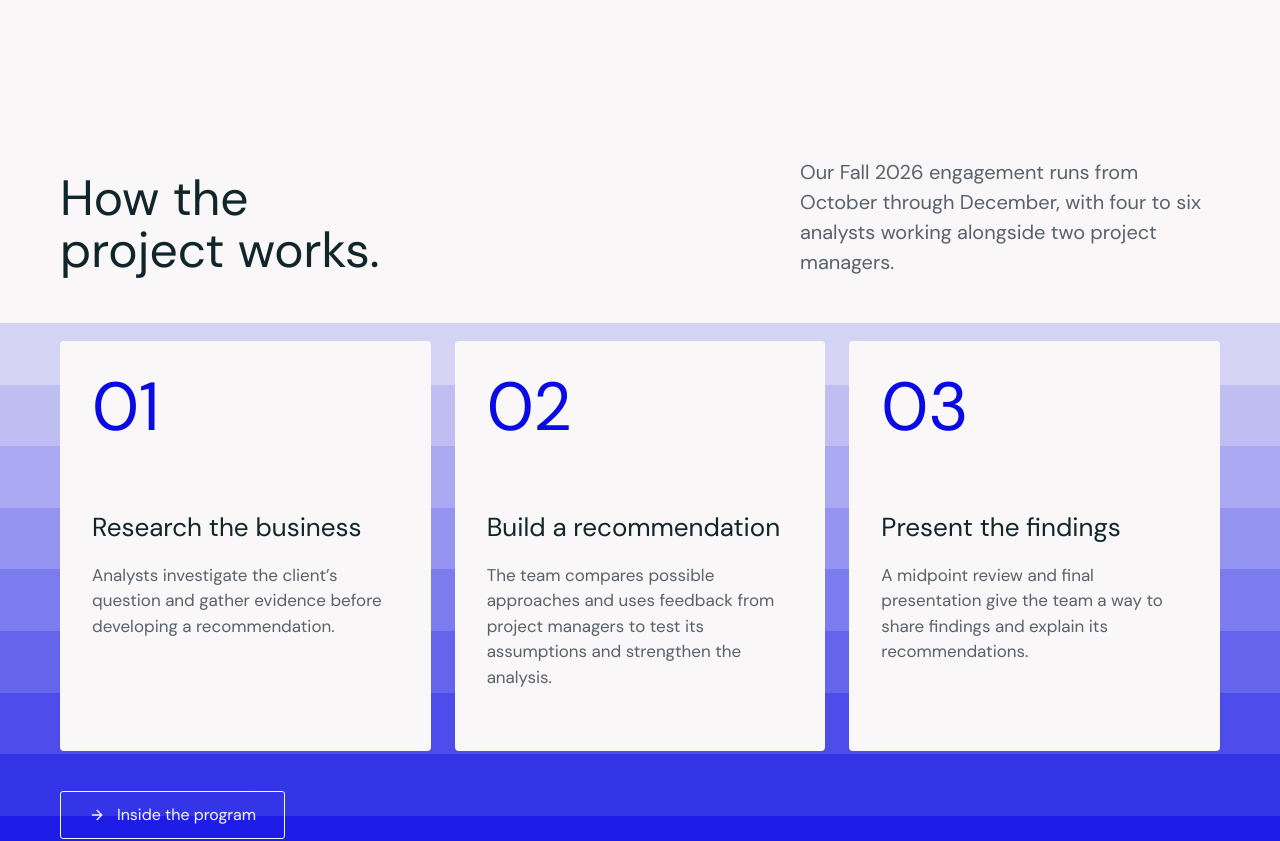
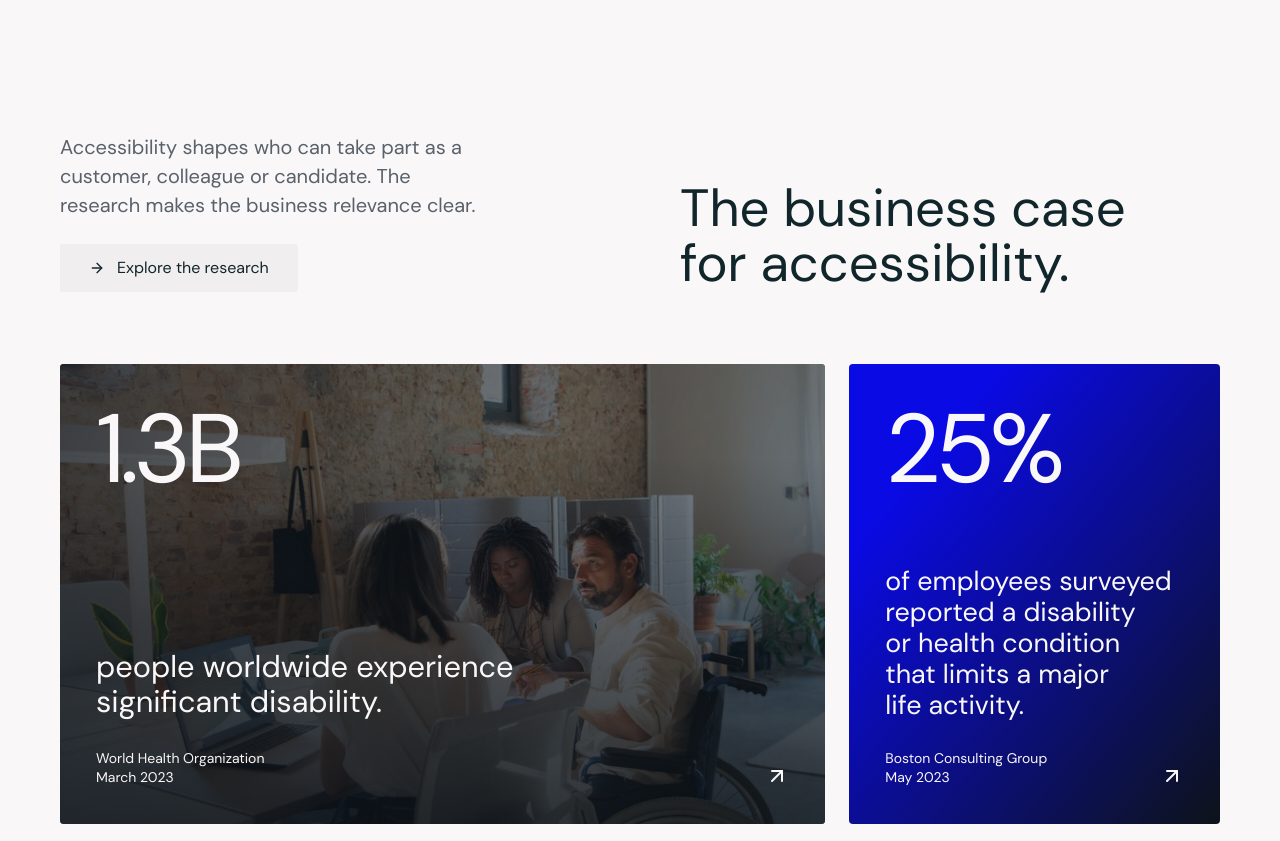
Before and after one commit to sbodine-lab/ublda-website, a React (Vite) app: page /consulting in a window 1280 px wide. Shown: the part 1320-2161 px from the top of the page. Built offline with nearby package versions, Linux system fonts and the light colour scheme.

Commit message:
Add research-backed accessibility business case to consulting home (#157)

```diff
--- /dev/null
+++ b/src/pages/consulting/BusinessCase.tsx
@@ -0,0 +1,55 @@
+import { ArrowUpRight } from "lucide-react";
+import { Button } from "./Studio";
+import { RESEARCH } from "./research";
+import "./business-case.css";
+
+const CARDS = [
+  { id: "disability-is-not-a-niche", theme: "reach", image: "workplace-meeting" },
+  { id: "disability-in-the-workforce", theme: "workforce" },
+  { id: "the-business-case", theme: "performance" },
+  { id: "removing-hiring-barriers", theme: "talent", image: "strategy-meeting" },
+];
+
+export function BusinessCase() {
+  return (
+    <section className="st-wrap st-business-case" aria-labelledby="business-case-heading">
+      <div className="st-business-case-heading" data-enter>
+        <div className="st-business-case-intro">
+          <p>Accessibility shapes who can take part as a customer, colleague or candidate. The research makes the business relevance clear.</p>
+          <Button to="/consulting/insights">Explore the research</Button>
+        </div>
+        <h2 id="business-case-heading">The business case<br />for accessibility.</h2>
+      </div>
+      <div className="st-evidence-grid">
+        {CARDS.map(({ id, theme, image }) => {
+          const item = RESEARCH.find((research) => research.id === id)!;
+          return (
+            <a className={`st-evidence-card st-evidence-card--${theme}`} href={item.url} key={id} data-enter>
+              {image && (
+                <img
+                  className="st-evidence-photo"
+                  src={`/consulting/${image}-960.jpg`}
+                  srcSet={`/consulting/${image}-960.jpg 960w, /consulting/${image}-2400.jpg 2400w`}
+                  sizes="(max-width: 767px) calc(100vw - 40px), (max-width: 1024px) 50vw, 65vw"
+                  width={2400}
+                  height={1600}
+                  alt=""
+                  loading="lazy"
+                  decoding="async"
+                />
+              )}
+              <span className="st-evidence-value">{item.value}</span>
+              <div className="st-evidence-copy">
+                <p>{item.metricLabel}.</p>
+                <span className="st-evidence-source">
+                  <span>{item.source}<br />{item.date}</span>
+                  <ArrowUpRight size={24} aria-hidden="true" />
+                </span>
+              </div>
+            </a>
+          );
+        })}
+      </div>
+    </section>
+  );
+}
--- a/src/pages/consulting/Studio.css
+++ b/src/pages/consulting/Studio.css
@@ -747,6 +747,14 @@ html.st-menu-open {
   background: repeating-linear-gradient(0deg, var(--st-dark) 0 8%, var(--st-ink) 8% 16%);
   color: var(--st-highlight);
 }
+.st-insight-art--3 {
+  background: linear-gradient(130deg, var(--st-accent), var(--st-dark));
+  color: var(--st-paper);
+}
+.st-insight-art--4 {
+  background: var(--st-cool);
+  color: var(--st-ink);
+}
 .st-insight-art--2 {
   background: var(--st-highlight);
   color: var(--st-ink);
--- a/src/pages/consulting/StudioPages.tsx
+++ b/src/pages/consulting/StudioPages.tsx
@@ -3,6 +3,7 @@ import { Link, Navigate, useParams } from "react-router-dom";
 import { ArrowUpRight, ArrowRight } from "lucide-react";
 import { ApplicationButton, Button, Callout, Intro, Studio } from "./Studio";
 import { GenerativeArt } from "./GenerativeArt";
+import { BusinessCase } from "./BusinessCase";
 import { AREAS, RESEARCH } from "./research";
 import { LEADERS, PARTNERS, PARTNER_STATEMENT, ROSS_ADDRESS, CONTACT_MAILTO } from "./content";
 import { CONSULTING_FORM_URL, MEMBERSHIP_FORM_URL } from "../../lib/forms";
@@ -213,6 +214,7 @@ export function StudioHome() {
           <p className="st-campus-affiliation">{PARTNER_STATEMENT}</p>
         </div>
       </section>
+      <BusinessCase />
       <section className="st-experience">
         <div className="st-wrap">
           <div className="st-section-top" data-enter>
@@ -617,7 +619,7 @@ export function StudioInsight() {
           </a>
           <p className="st-article-note">
             These findings come from independent research. They are not UBLDA
-            project results. Source checked September 17, 2026.
+            project results. Source checked {item.checkedAt ?? "September 17, 2026"}.
           </p>
           <Button to="/consulting/insights">All insights</Button>
         </div>
--- /dev/null
+++ b/src/pages/consulting/business-case.css
@@ -0,0 +1,58 @@
+.st-business-case { padding-block: 40px 120px; }
+.st-business-case-heading { display: grid; grid-template-columns: 1fr 1fr; align-items: end; gap: 80px; margin-bottom: 72px; }
+.st-business-case-heading h2 { margin: 0; font-size: clamp(40px, 4.1vw, 64px); line-height: 1.06; }
+.st-business-case-intro { max-width: 430px; }
+.st-business-case-intro p { font-size: 20px; line-height: 1.45; color: var(--st-muted); margin-bottom: 24px; }
+.st-evidence-grid { display: grid; grid-template-columns: repeat(12, minmax(0, 1fr)); gap: 24px; }
+.st-evidence-card {
+  position: relative; isolation: isolate; overflow: hidden;
+  display: flex; flex-direction: column; justify-content: space-between;
+  min-width: 0; min-height: 460px; padding: 36px; border-radius: 4px;
+  color: var(--st-paper); text-decoration: none; background: var(--st-dark);
+}
+.st-evidence-card--reach { grid-column: span 8; }
+.st-evidence-card--workforce { grid-column: span 4; background: linear-gradient(130deg, var(--st-accent) 20%, var(--st-dark)); }
+.st-evidence-card--performance { grid-column: span 5; color: var(--st-ink); background: transparent; border: 1px solid var(--st-accent); }
+.st-evidence-card--talent { grid-column: span 7; }
+.st-evidence-card--performance, .st-evidence-card--talent { min-height: 420px; }
+.st-evidence-photo { position: absolute; z-index: -2; inset: 0; width: 100%; height: 100%; object-fit: cover; object-position: center; }
+.st-evidence-card--reach::before, .st-evidence-card--talent::before {
+  content: ""; position: absolute; z-index: -1; inset: 0; pointer-events: none;
+  background: linear-gradient(110deg, #0d1319c7, #0d131970), linear-gradient(0deg, #0d1319b8, transparent 80%);
+}
+.st-evidence-card--talent::before { background: linear-gradient(115deg, #10274feb, #10274f99), linear-gradient(0deg, #0d1319b8, transparent); }
+.st-evidence-value { display: block; font-size: clamp(76px, 7.6vw, 112px); line-height: 1; letter-spacing: -0.055em; margin-bottom: 64px; }
+.st-evidence-card--performance .st-evidence-value { color: var(--st-accent); }
+.st-evidence-copy { width: 100%; }
+.st-evidence-copy p { max-width: 650px; margin: 0 0 28px; font-size: clamp(26px, 2.4vw, 36px); line-height: 1.15; text-wrap: pretty; }
+.st-evidence-card--workforce .st-evidence-copy p { font-size: clamp(25px, 2.1vw, 32px); }
+.st-evidence-source { display: flex; align-items: end; justify-content: space-between; gap: 20px; font-size: 14px; line-height: 1.4; }
+.st-evidence-source svg { flex: 0 0 auto; transition: transform 200ms ease; }
+.st-evidence-card:hover .st-evidence-source > span { text-decoration: underline; text-underline-offset: 4px; }
+.st-evidence-card:hover .st-evidence-source svg { transform: translate(2px, -2px); }
+.st .st-evidence-card:focus-visible { outline: 3px solid var(--st-accent); outline-offset: 5px; }
+/* Two equal columns on tablets keep the narrower research copy readable. */
+@media (max-width: 1024px) {
+  .st-business-case-heading { gap: 40px; }
+  .st-evidence-card { grid-column: span 6; padding: 28px; }
+  .st-evidence-copy p, .st-evidence-card--workforce .st-evidence-copy p { font-size: 26px; }
+}
+@media (max-width: 767px) {
+  .st-business-case { padding-block: 8px 64px; }
+  .st-business-case-heading { display: flex; flex-direction: column-reverse; align-items: stretch; gap: 24px; margin-bottom: 32px; }
+  .st-business-case-heading h2 { font-size: 38px; }
+  .st-business-case-intro p { font-size: 18px; }
+  .st-evidence-grid { grid-template-columns: 1fr; gap: 16px; }
+  .st-evidence-card { grid-column: auto; min-height: 370px; padding: 26px; }
+  .st-evidence-value { font-size: 84px; margin-bottom: 48px; }
+  .st-evidence-copy p, .st-evidence-card--workforce .st-evidence-copy p { font-size: 26px; }
+  .st-evidence-source { font-size: 13px; }
+}
+@media (prefers-reduced-motion: reduce) {
+  .st-evidence-source svg { transition: none; }
+}
+@media (forced-colors: active) {
+  .st-evidence-card { border: 1px solid CanvasText; }
+  .st-evidence-photo, .st-evidence-card::before { display: none; }
+  .st .st-evidence-card:focus-visible { outline-color: Highlight; }
+}
--- a/src/pages/consulting/research.ts
+++ b/src/pages/consulting/research.ts
@@ -1,10 +1,11 @@
-/** Primary sources checked September 17, 2026. Research is context, never a UBLDA outcome. */
+/** Primary-source research is context, never a UBLDA outcome. */
 export const RESEARCH = [
   {
     id: "disability-is-not-a-niche",
     category: "Perspective",
     source: "World Health Organization",
     date: "March 2023",
+    checkedAt: "September 21, 2026",
     value: "1.3B",
     metricLabel: "people worldwide experience significant disability",
     title: "Disability and market strategy.",
@@ -21,6 +22,7 @@ export const RESEARCH = [
     category: "Research",
     source: "Accenture · Disability:IN · AAPD",
     date: "November 2023",
+    checkedAt: "September 21, 2026",
     value: "1.6×",
     metricLabel: "the revenue for disability-inclusion leaders compared with other companies in the study",
     title: "Disability inclusion and business performance.",
@@ -47,6 +49,42 @@ export const RESEARCH = [
       "Recruiting and workplace systems shape access to employment throughout the path from application to onboarding. Examining that experience can help an organization identify barriers within its own processes.",
     context:
       "This figure measures the share of the population that is employed. It is not an unemployment rate. BLS used 11 months of data because October 2025 was not collected. The annual estimate is not strictly comparable with other years.",
+  },
+  {
+    id: "disability-in-the-workforce",
+    category: "Data",
+    source: "Boston Consulting Group",
+    date: "May 2023",
+    checkedAt: "September 21, 2026",
+    value: "25%",
+    metricLabel:
+      "of employees surveyed reported a disability or health condition that limits a major life activity",
+    title: "Disability is already part of the workforce.",
+    summary:
+      "In BCG’s survey of nearly 28,000 employees across 16 countries, about a quarter reported a disability or health condition that limits a major life activity.",
+    url: "https://www.bcg.com/publications/2023/devising-people-strategy-for-employees-with-disabilities-in-the-workplace",
+    takeaway:
+      "Workplace inclusion starts with understanding the people already on a team. Accessible tools, flexible work and clear accommodation processes can help organizations respond to needs that employees may not have disclosed.",
+    context:
+      "BCG’s 2023 report draws on employee self-identification, including disabilities and health conditions that limit a major life activity. The survey covers nearly 28,000 employees in 16 countries. Its 25% finding describes that sample, not a census of every workplace. It uses a different population and definition from WHO’s global estimate.",
+  },
+  {
+    id: "removing-hiring-barriers",
+    category: "Research",
+    source: "Ameri et al. · ILR Review",
+    date: "March 2018",
+    checkedAt: "September 21, 2026",
+    value: "26%",
+    metricLabel:
+      "fewer expressions of employer interest when accounting applicants disclosed a disability in a field experiment",
+    title: "Qualified talent can face barriers before the interview.",
+    summary:
+      "A field experiment involving 6,016 accounting job applications found 26% less employer interest in applications that disclosed a disability than in those that did not.",
+    url: "https://journals.sagepub.com/doi/10.1177/0019793917717474",
+    takeaway:
+      "Hiring processes can overlook qualified candidates before they have a chance to demonstrate their skills. Reviewing selection criteria and making recruitment accessible helps employers examine where their own processes may exclude talent.",
+    context:
+      "Researchers from Rutgers, Syracuse and Binghamton sent fictional applications to accounting vacancies. Cover letters disclosed a spinal cord injury, disclosed an autism diagnosis using the terminology of the study, or did not mention disability. The 26% is a relative difference in expressions of employer interest, not a percentage-point gap or a hiring rate. The experiment concerns these roles and disability disclosures; it does not measure every disability or occupation. Published online in 2017 and in the March 2018 issue of ILR Review.",
   },
 ];
 
```
Also changed, not shown: 2 other files (tests, documents, lock files or other folders).
